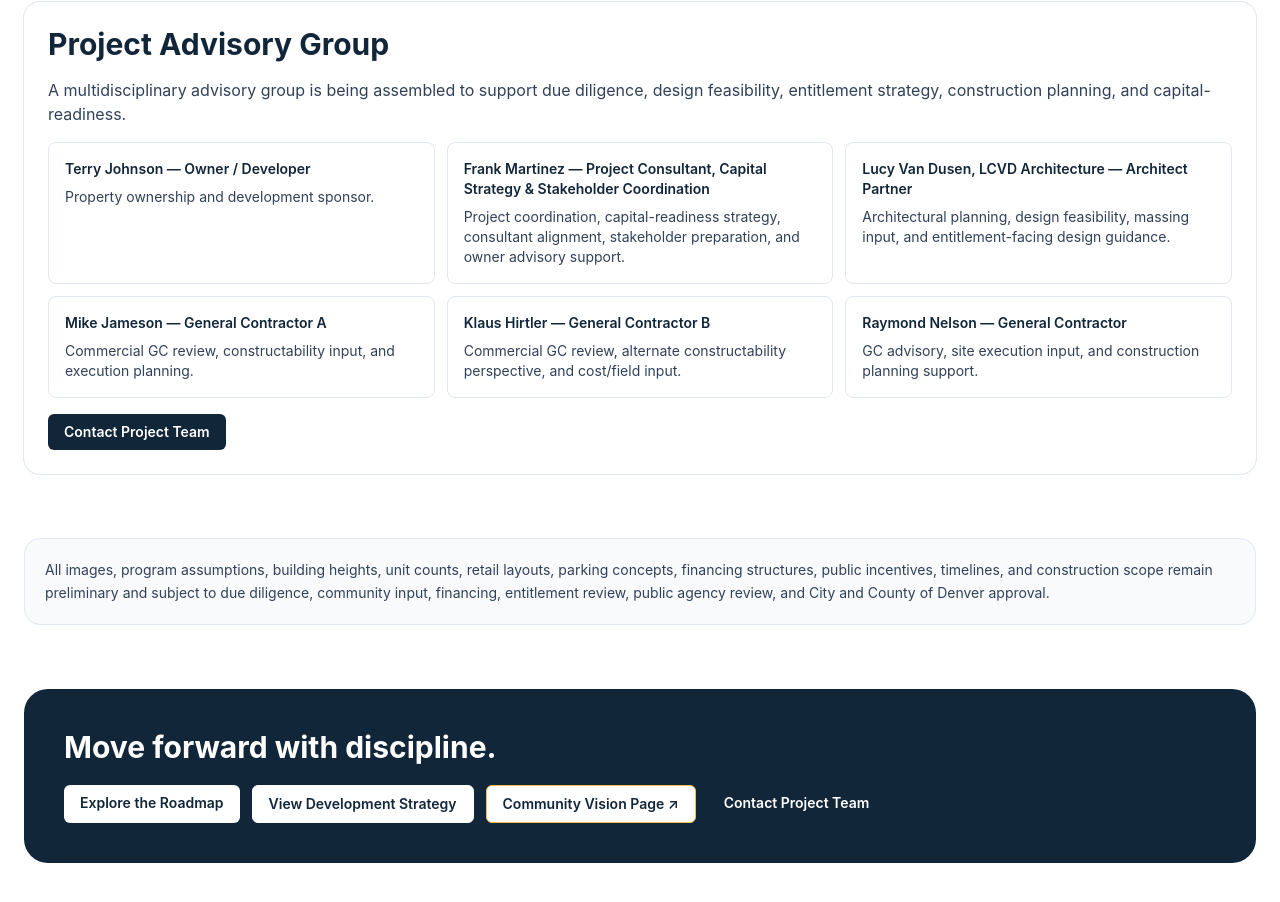
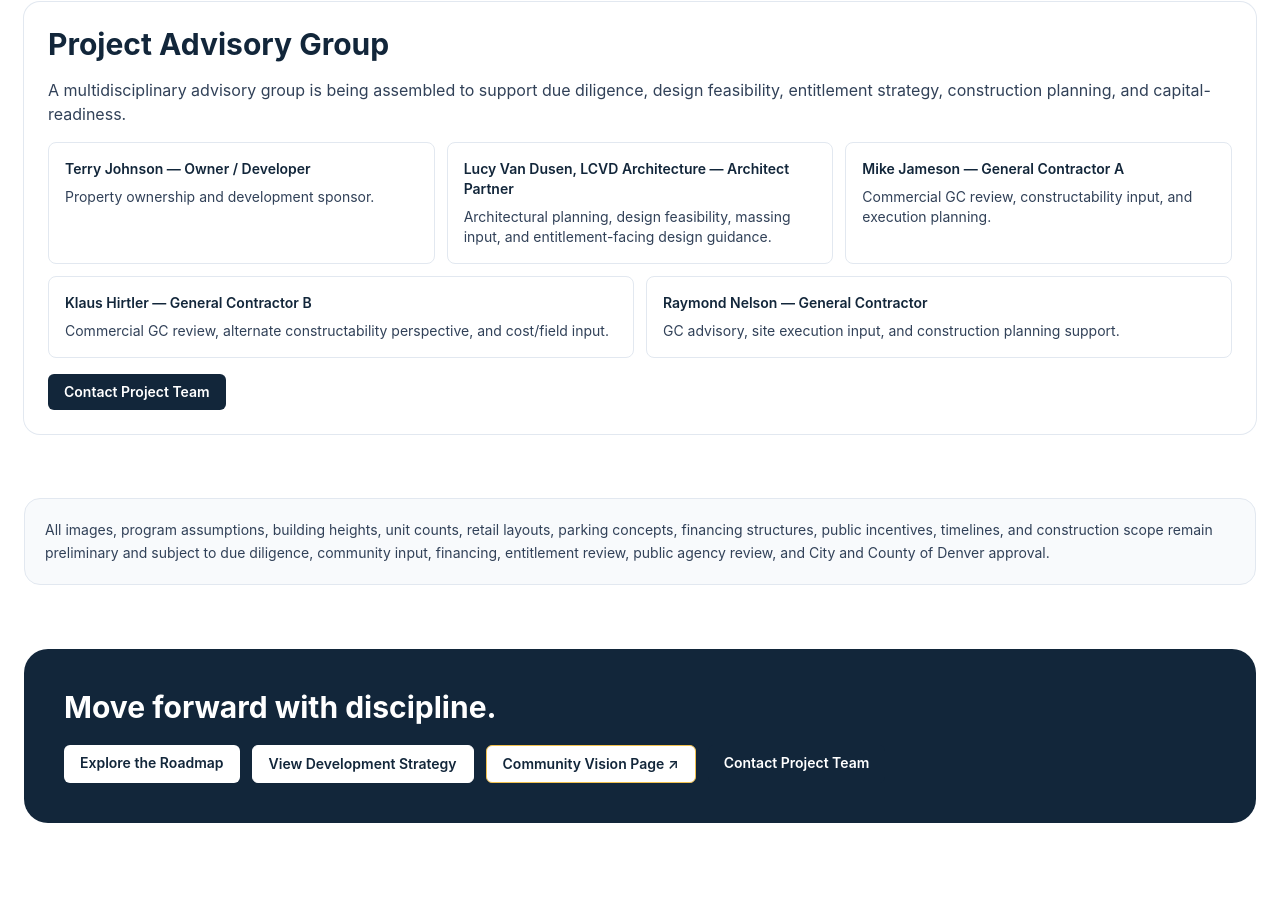
Before and after one commit to martinez-frank/5501-forward-site, a Next.js app: page /project in a window 1280 px wide. Shown: the part 5631-6533 px from the top of the page. Built offline with nearby package versions, Linux system fonts and the light colour scheme.

Commit message:
Remove Frank from public advisory group

```diff
--- a/app/page.tsx
+++ b/app/page.tsx
@@ -49,10 +49,6 @@ const consultantGroup = [
   {
     nameRole: 'Terry Johnson — Owner / Developer',
     description: 'Property ownership and development sponsor.',
-  },
-  {
-    nameRole: 'Frank Martinez — Project Consultant, Capital Strategy & Stakeholder Coordination',
-    description: 'Project coordination, capital-readiness strategy, consultant alignment, stakeholder preparation, and owner advisory support.',
   },
   {
     nameRole: 'Lucy Van Dusen, LCVD Architecture — Architect Partner',
@@ -203,9 +199,14 @@ export default function HomePage() {
         <p className="text-base leading-7 text-slate-700">
           A multidisciplinary advisory group is being assembled to support due diligence, design feasibility, entitlement strategy, construction planning, and capital-readiness.
         </p>
-        <ul className="grid gap-3 sm:grid-cols-2 lg:grid-cols-3">
-          {consultantGroup.map((member) => (
-            <li key={member.nameRole} className="rounded-lg border border-slate-200 bg-white p-4 text-sm text-slate-800">
+        <ul className="grid gap-3 sm:grid-cols-2 lg:grid-cols-6">
+          {consultantGroup.map((member, index) => (
+            <li
+              key={member.nameRole}
+              className={`rounded-lg border border-slate-200 bg-white p-4 text-sm text-slate-800 ${
+                index >= consultantGroup.length - 2 ? 'lg:col-span-3' : 'lg:col-span-2'
+              } ${index === consultantGroup.length - 1 ? 'sm:col-span-2' : ''}`}
+            >
               <p className="font-semibold text-[#0d1b2a]">{member.nameRole}</p>
               <p className="mt-2 text-slate-700">{member.description}</p>
             </li>
--- a/app/project/page.tsx
+++ b/app/project/page.tsx
@@ -185,13 +185,12 @@ export default function ProjectPage() {
       <section className="space-y-4 rounded-2xl bg-white p-6 ring-1 ring-slate-200">
         <h3 className="text-3xl font-bold text-[#12263a]">Project Advisory Group</h3>
         <p className="text-slate-700">A multidisciplinary advisory group is being assembled to support due diligence, design feasibility, entitlement strategy, construction planning, and capital-readiness.</p>
-        <ul className="grid gap-3 text-sm sm:grid-cols-2 lg:grid-cols-3">
-          <li className="rounded-lg border border-slate-200 bg-white p-4 text-slate-800"><p className="font-semibold text-[#12263a]">Terry Johnson — Owner / Developer</p><p className="mt-2 text-slate-700">Property ownership and development sponsor.</p></li>
-          <li className="rounded-lg border border-slate-200 bg-white p-4 text-slate-800"><p className="font-semibold text-[#12263a]">Frank Martinez — Project Consultant, Capital Strategy & Stakeholder Coordination</p><p className="mt-2 text-slate-700">Project coordination, capital-readiness strategy, consultant alignment, stakeholder preparation, and owner advisory support.</p></li>
-          <li className="rounded-lg border border-slate-200 bg-white p-4 text-slate-800"><p className="font-semibold text-[#12263a]">Lucy Van Dusen, LCVD Architecture — Architect Partner</p><p className="mt-2 text-slate-700">Architectural planning, design feasibility, massing input, and entitlement-facing design guidance.</p></li>
-          <li className="rounded-lg border border-slate-200 bg-white p-4 text-slate-800"><p className="font-semibold text-[#12263a]">Mike Jameson — General Contractor A</p><p className="mt-2 text-slate-700">Commercial GC review, constructability input, and execution planning.</p></li>
-          <li className="rounded-lg border border-slate-200 bg-white p-4 text-slate-800"><p className="font-semibold text-[#12263a]">Klaus Hirtler — General Contractor B</p><p className="mt-2 text-slate-700">Commercial GC review, alternate constructability perspective, and cost/field input.</p></li>
-          <li className="rounded-lg border border-slate-200 bg-white p-4 text-slate-800"><p className="font-semibold text-[#12263a]">Raymond Nelson — General Contractor</p><p className="mt-2 text-slate-700">GC advisory, site execution input, and construction planning support.</p></li>
+        <ul className="grid gap-3 text-sm sm:grid-cols-2 lg:grid-cols-6">
+          <li className="rounded-lg border border-slate-200 bg-white p-4 text-slate-800 lg:col-span-2"><p className="font-semibold text-[#12263a]">Terry Johnson — Owner / Developer</p><p className="mt-2 text-slate-700">Property ownership and development sponsor.</p></li>
+          <li className="rounded-lg border border-slate-200 bg-white p-4 text-slate-800 lg:col-span-2"><p className="font-semibold text-[#12263a]">Lucy Van Dusen, LCVD Architecture — Architect Partner</p><p className="mt-2 text-slate-700">Architectural planning, design feasibility, massing input, and entitlement-facing design guidance.</p></li>
+          <li className="rounded-lg border border-slate-200 bg-white p-4 text-slate-800 lg:col-span-2"><p className="font-semibold text-[#12263a]">Mike Jameson — General Contractor A</p><p className="mt-2 text-slate-700">Commercial GC review, constructability input, and execution planning.</p></li>
+          <li className="rounded-lg border border-slate-200 bg-white p-4 text-slate-800 lg:col-span-3"><p className="font-semibold text-[#12263a]">Klaus Hirtler — General Contractor B</p><p className="mt-2 text-slate-700">Commercial GC review, alternate constructability perspective, and cost/field input.</p></li>
+          <li className="rounded-lg border border-slate-200 bg-white p-4 text-slate-800 sm:col-span-2 lg:col-span-3"><p className="font-semibold text-[#12263a]">Raymond Nelson — General Contractor</p><p className="mt-2 text-slate-700">GC advisory, site execution input, and construction planning support.</p></li>
         </ul>
         <Link href="/contact" className="inline-flex rounded-md bg-[#12263a] px-4 py-2 text-sm font-semibold text-white">Contact Project Team</Link>
       </section>
```
